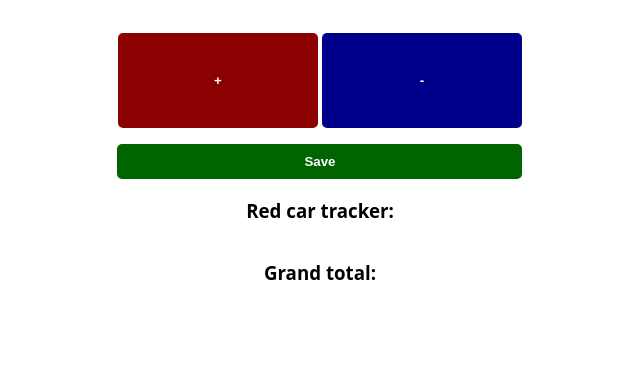
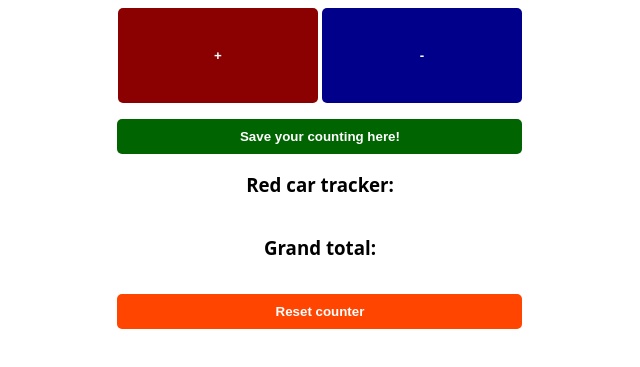
Before and after one commit to LeanneCodes/counter-app, a plain HTML site: page index.html in a window 1280 px wide. Shown: the part 315-682 px from the top of the page, without its empty margins (320-960 px from the left). Drawn offline with Linux system fonts and the light colour scheme.

Commit message:
add a reset counter function

```diff
--- a/index.css
+++ b/index.css
@@ -45,10 +45,14 @@ button {
     background: darkblue;
 }
 
-#save-btn {
+#save-btn, #reset {
     background: darkgreen;
     margin-top: 1rem;
     width: 405px;
     padding-top: 10px;
     padding-bottom: 10px;
 }
+
+#reset {
+    background: orangered;
+}
--- a/index.html
+++ b/index.html
@@ -15,9 +15,10 @@
             <button id="increment-btn">+</button>
             <button id="decrement-btn">-</button>
         </div>
-        <button id="save-btn">Save</button>
-        <h3 id="tracker">Red car tracker: </h3>
+        <button id="save-btn">Save your counting here!</button>
+        <h3>Red car tracker: <span id="tracker"></span></h3>
         <h3>Grand total: <span id="total"></span></h3>
+        <button id="reset">Reset counter</button>
     </div>
 
     <script src="index.js"></script>
--- a/index.js
+++ b/index.js
@@ -3,7 +3,8 @@ let subtract = document.getElementById('decrement-btn');
 let counter = document.getElementById('count-num');
 let save = document.getElementById('save-btn');
 let tracker = document.getElementById('tracker');
-let total = document.getElementById("total")
+let total = document.getElementById("total");
+let reset = document.getElementById("reset");
 
 let count = 0;
 
@@ -33,10 +34,15 @@ function saveCount() {
     tracker.textContent += countStr;
 
     let prevCount = total.textContent ? parseInt(total.textContent) : 0;
-    console.log(prevCount);
     total.textContent = count + prevCount;
-    console.log(total.textContent);
 
     counter.textContent = 0;
     count = 0;
-}
+};
+
+reset.addEventListener('click', resetCounter);
+
+function resetCounter() {
+    tracker.textContent = '';
+    total.textContent = 0;
+};
```
Also changed, not shown: 1 other file.
